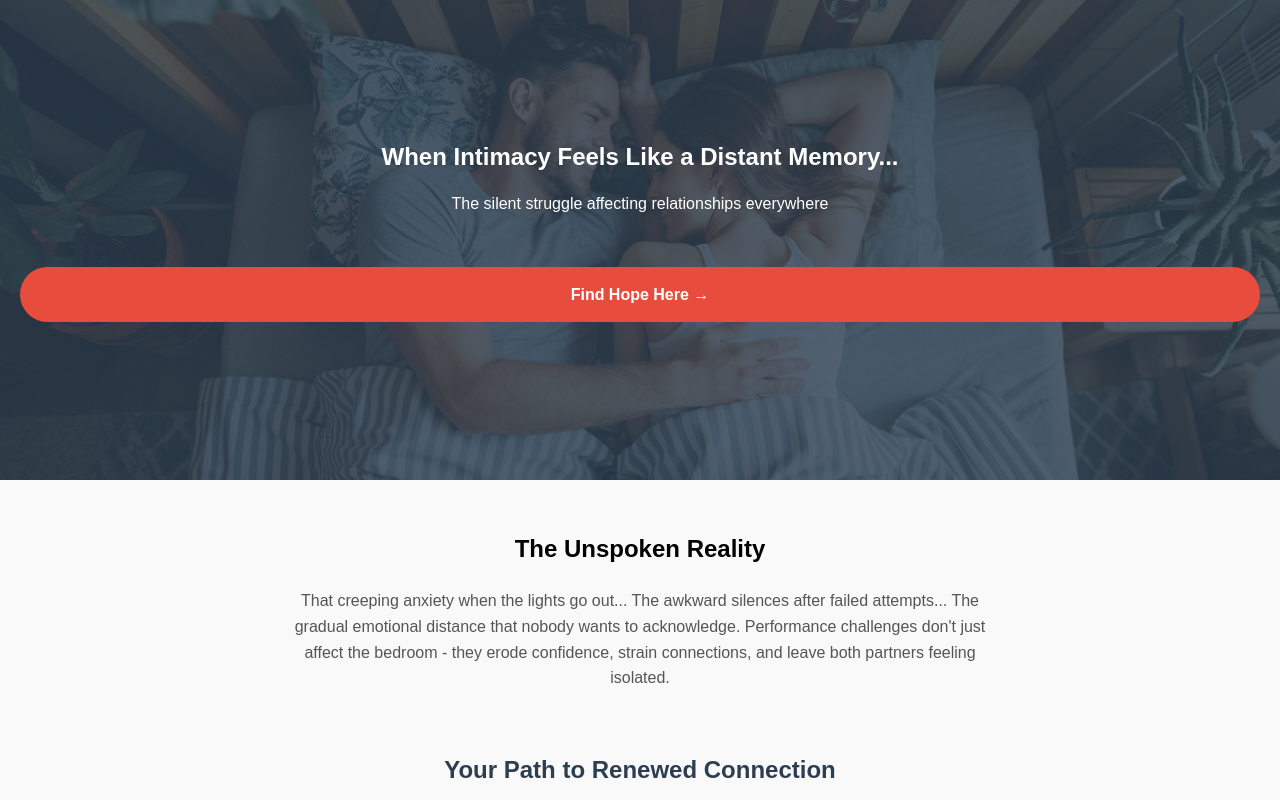
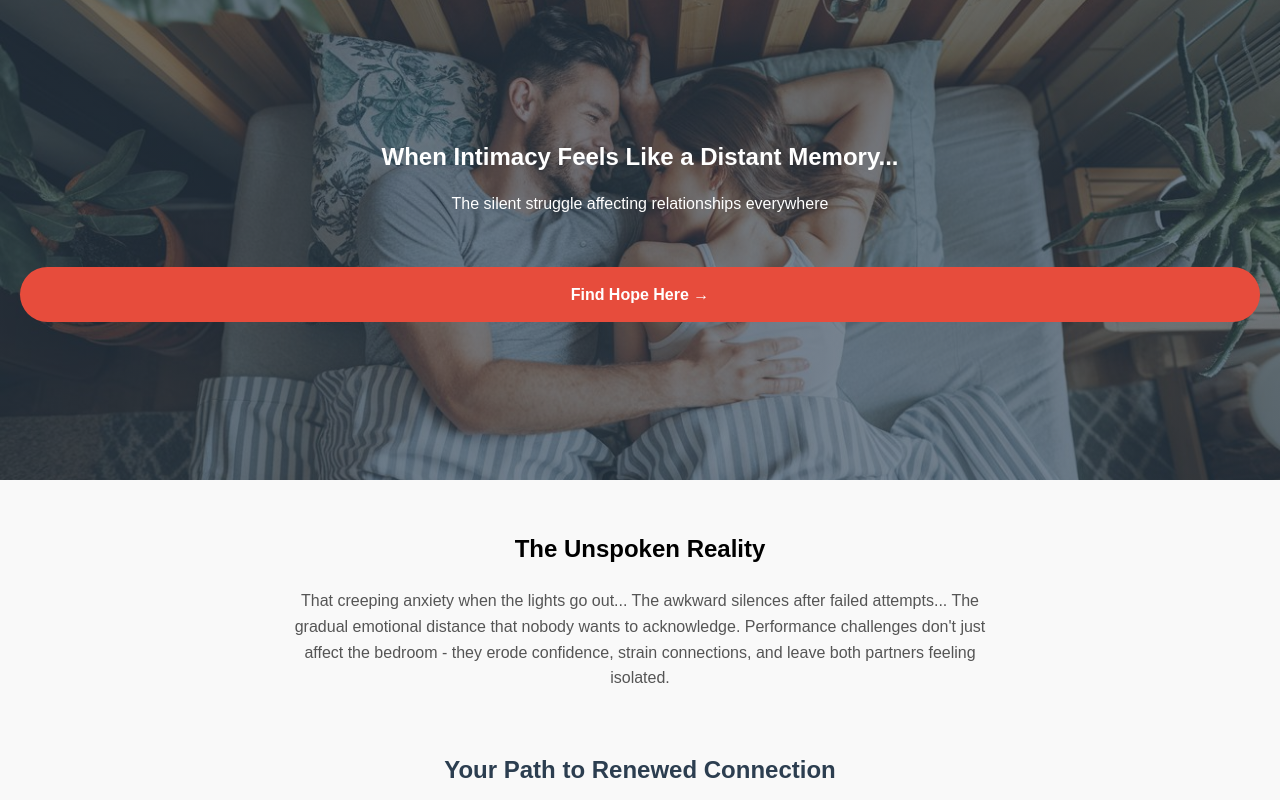
Before and after one commit to HowNow101/NBoost, a plain HTML site: page index.html in a window 1280 px wide. Shown: the top 800 px of the page. Drawn offline with Linux system fonts and the light colour scheme.

Commit message:
Update index.html

```diff
--- a/index.html
+++ b/index.html
@@ -19,7 +19,7 @@
         }
 
         .hero {
-            background: linear-gradient(rgba(44, 62, 80, 0.8), rgba(44, 62, 80, 0.8)),
+            background: linear-gradient(rgba(44, 62, 80, 0.6), rgba(44, 62, 80, 0.6)),
                         url('images/image-1.jpeg') center/cover;
             color: white;
             padding: 120px 20px;
```
